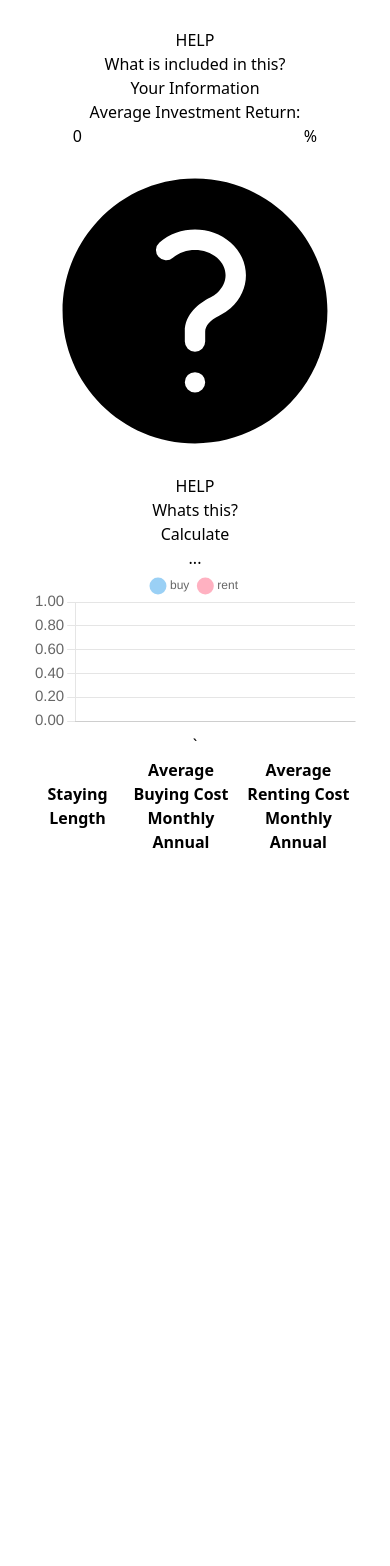
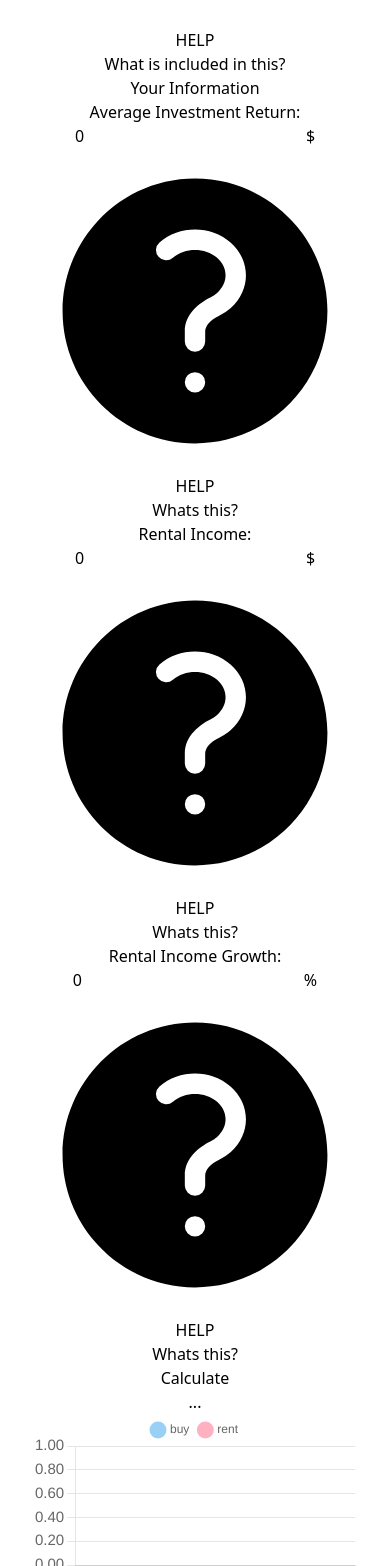
Before and after one commit to modernhomediscoveries/rent-vs-buying, a React (Vite) app: page / in a window 390 px wide. Shown: the part 2316-3882 px from the top of the page. Before the commit the page ends 3203 px from the top, so only its background shows below. Built offline with nearby package versions, Linux system fonts and the light colour scheme.

Commit message:
+rental income

```diff
--- a/src/components/HomeRent.tsx
+++ b/src/components/HomeRent.tsx
@@ -43,14 +43,12 @@ export default function HomeRent() {
   useEffect(() => {
     fieldsChange(homeRent);
   }, [homeRent]);
-  useEffect(() => {
-    console.log(text);
-  }, [text]);
 
   function createArrayOfText(text: string) {
     const array = text.split("<space>");
     return array;
   }
+
   return (
     <>
       {text && (
--- a/src/components/info.tsx
+++ b/src/components/info.tsx
@@ -9,9 +9,14 @@ import {
 export const rentInit = {
   values: {
     averageInvestmentReturn: "0",
+    rentalIncome: "0",
+    rentalIncomeGrowth: "0",
   },
   validations: {
     averageInvestmentReturn: (s: string) => {
+      return Math.min(numberInterpret(s), 20);
+    },
+    rentalIncome: (s: string) => {
       return Math.min(numberInterpret(s), 20);
     },
   },
@@ -107,7 +112,7 @@ export default function Info() {
                 className="h-10 px-2 rounded border w-full"
               />
               <span className="absolute right-0 top-0 h-10 px-2 flex justify-center items-center text-gray-500 font-thin">
-                %
+                $
               </span>
             </div>
             <div className="w-full md:w-1/3 flex flex-col md:items-start">
@@ -143,6 +148,106 @@ export default function Info() {
             </div>
           </div>
         </div>
+        <div className="flex flex-col text-start">
+          <label>Rental Income:</label>
+          <div className="flex flex-col md:flex-row gap-3 md:gap-5 justify-between items-center">
+            {" "}
+            <div className="relative w-full md:w-2/3">
+              <input
+                name="rentalIncome"
+                value={homeRent.rentalIncome}
+                onChange={formatterInputHandlingChangeWithValidation(
+                  handleChange,
+                  rentInit.validations.rentalIncome
+                )}
+                type="text"
+                className="h-10 px-2 pl-6 rounded border w-full"
+              />
+              <span className="absolute left-0 top-0 h-10 px-2 flex justify-center items-center text-gray-500 font-thin">
+                $
+              </span>
+            </div>
+            <div className="w-full md:w-1/3 flex flex-col md:items-start">
+              <div className="">
+                {" "}
+                <p className="flex items-center text-[#9CA3AF]">
+                  <svg
+                    xmlns="http://www.w3.org/2000/svg"
+                    viewBox="0 0 24 24"
+                    fill="currentColor"
+                    className="size-5 "
+                  >
+                    <path
+                      fillRule="evenodd"
+                      d="M2.25 12c0-5.385 4.365-9.75 9.75-9.75s9.75 4.365 9.75 9.75-4.365 9.75-9.75 9.75S2.25 17.385 2.25 12Zm11.378-3.917c-.89-.777-2.366-.777-3.255 0a.75.75 0 0 1-.988-1.129c1.454-1.272 3.776-1.272 5.23 0 1.513 1.324 1.513 3.518 0 4.842a3.75 3.75 0 0 1-.837.552c-.676.328-1.028.774-1.028 1.152v.75a.75.75 0 0 1-1.5 0v-.75c0-1.279 1.06-2.107 1.875-2.502.182-.088.351-.199.503-.331.83-.727.83-1.857 0-2.584ZM12 18a.75.75 0 1 0 0-1.5.75.75 0 0 0 0 1.5Z"
+                      clipRule="evenodd"
+                    />
+                  </svg>
+                  HELP
+                </p>
+                <button
+                  type="button"
+                  className="text-[#2ea6e9] text-sm"
+                  onClick={() => {
+                    setText("lorem");
+                  }}
+                >
+                  Whats this?
+                </button>
+              </div>
+            </div>
+          </div>
+        </div>
+        <div className="flex flex-col text-start">
+          <label>Rental Income Growth:</label>
+          <div className="flex flex-col md:flex-row gap-3 md:gap-5 justify-between items-center">
+            {" "}
+            <div className="relative w-full md:w-2/3">
+              <input
+                name="rentalIncomeGrowth"
+                value={homeRent.rentalIncomeGrowth}
+                onChange={formatterInputHandlingChangeWithValidation(
+                  handleChange,
+                  rentInit.validations.rentalIncome
+                )}
+                type="text"
+                className="h-10 px-2 rounded border w-full"
+              />
+              <span className="absolute right-0 top-0 h-10 px-2 flex justify-center items-center text-gray-500 font-thin">
+                %
+              </span>
+            </div>
+            <div className="w-full md:w-1/3 flex flex-col md:items-start">
+              <div className="">
+                {" "}
+                <p className="flex items-center text-[#9CA3AF]">
+                  <svg
+                    xmlns="http://www.w3.org/2000/svg"
+                    viewBox="0 0 24 24"
+                    fill="currentColor"
+                    className="size-5 "
+                  >
+                    <path
+                      fillRule="evenodd"
+                      d="M2.25 12c0-5.385 4.365-9.75 9.75-9.75s9.75 4.365 9.75 9.75-4.365 9.75-9.75 9.75S2.25 17.385 2.25 12Zm11.378-3.917c-.89-.777-2.366-.777-3.255 0a.75.75 0 0 1-.988-1.129c1.454-1.272 3.776-1.272 5.23 0 1.513 1.324 1.513 3.518 0 4.842a3.75 3.75 0 0 1-.837.552c-.676.328-1.028.774-1.028 1.152v.75a.75.75 0 0 1-1.5 0v-.75c0-1.279 1.06-2.107 1.875-2.502.182-.088.351-.199.503-.331.83-.727.83-1.857 0-2.584ZM12 18a.75.75 0 1 0 0-1.5.75.75 0 0 0 0 1.5Z"
+                      clipRule="evenodd"
+                    />
+                  </svg>
+                  HELP
+                </p>
+                <button
+                  type="button"
+                  className="text-[#2ea6e9] text-sm"
+                  onClick={() => {
+                    setText("lorem");
+                  }}
+                >
+                  Whats this?
+                </button>
+              </div>
+            </div>
+          </div>
+        </div>
       </form>
     </>
   );
--- a/src/logic.ts
+++ b/src/logic.ts
@@ -6,28 +6,33 @@ export function rentCalc(
     rentalFeeIncrease: string;
     insurance: string;
     upfrontCost: string;
+    rentalIncome: string;
+    rentalIncomeGrowth: string;
   }>
 ) {
   const monthlyRentalFee = numberInterpret(values?.monthlyRentalFee ?? 0);
   const rentalFeeIncrease =
     numberInterpret(values?.rentalFeeIncrease ?? 0) / 100;
-  const insurance = numberInterpret(values?.insurance ?? 0);
+  let insurance = numberInterpret(values?.insurance ?? 0);
   const upfrontCost = numberInterpret(values?.upfrontCost ?? 0);
+  let rentalIncome = numberInterpret(values?.rentalIncome ?? 0);
+  const rentalIncomeGrowth =
+    numberInterpret(values?.rentalIncomeGrowth ?? 0) / 100;
 
   let mp = monthlyRentalFee;
 
   const array: number[] = [];
   const sum: number[] = [];
   for (let index = 0; index < 30; index++) {
-    mp = mp * (1 + rentalFeeIncrease);
+    insurance = insurance * (1 + rentalFeeIncrease);
+    rentalIncome = rentalIncome * (1 + rentalIncomeGrowth);
+    mp = mp * (1 + rentalFeeIncrease) + insurance - rentalIncome;
     array.push(mp);
     sum.push(mp * 12);
   }
 
   return {
-    deploy: array.map(
-      (item, index) => item + insurance + (index === 0 ? upfrontCost : 0)
-    ),
+    deploy: array.map((item, index) => item + (index === 0 ? upfrontCost : 0)),
     sum,
   };
 }
--- a/src/store.ts
+++ b/src/store.ts
@@ -31,6 +31,7 @@ export const useStore = create<Store>()((set) => ({
     totalInterest: 0,
     deploy: [],
     line: [],
+    finalYear: 0
   },
   calcBuy: () => set((state) => ({ buyResult: buyCalc(state.fields) ?? [] })),
 
```
Also changed, not shown: 1 other file (tests, documents, lock files or other folders).
